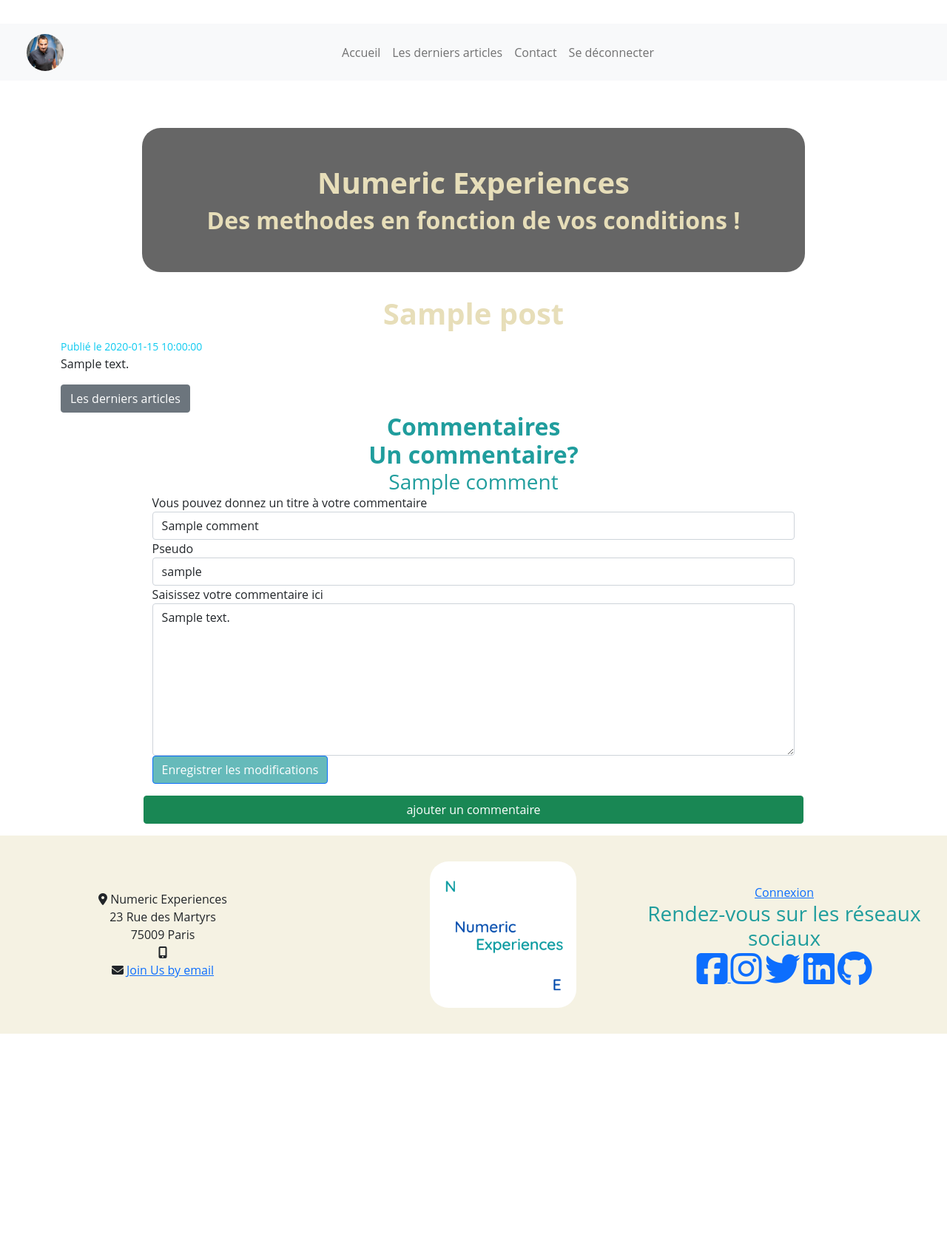
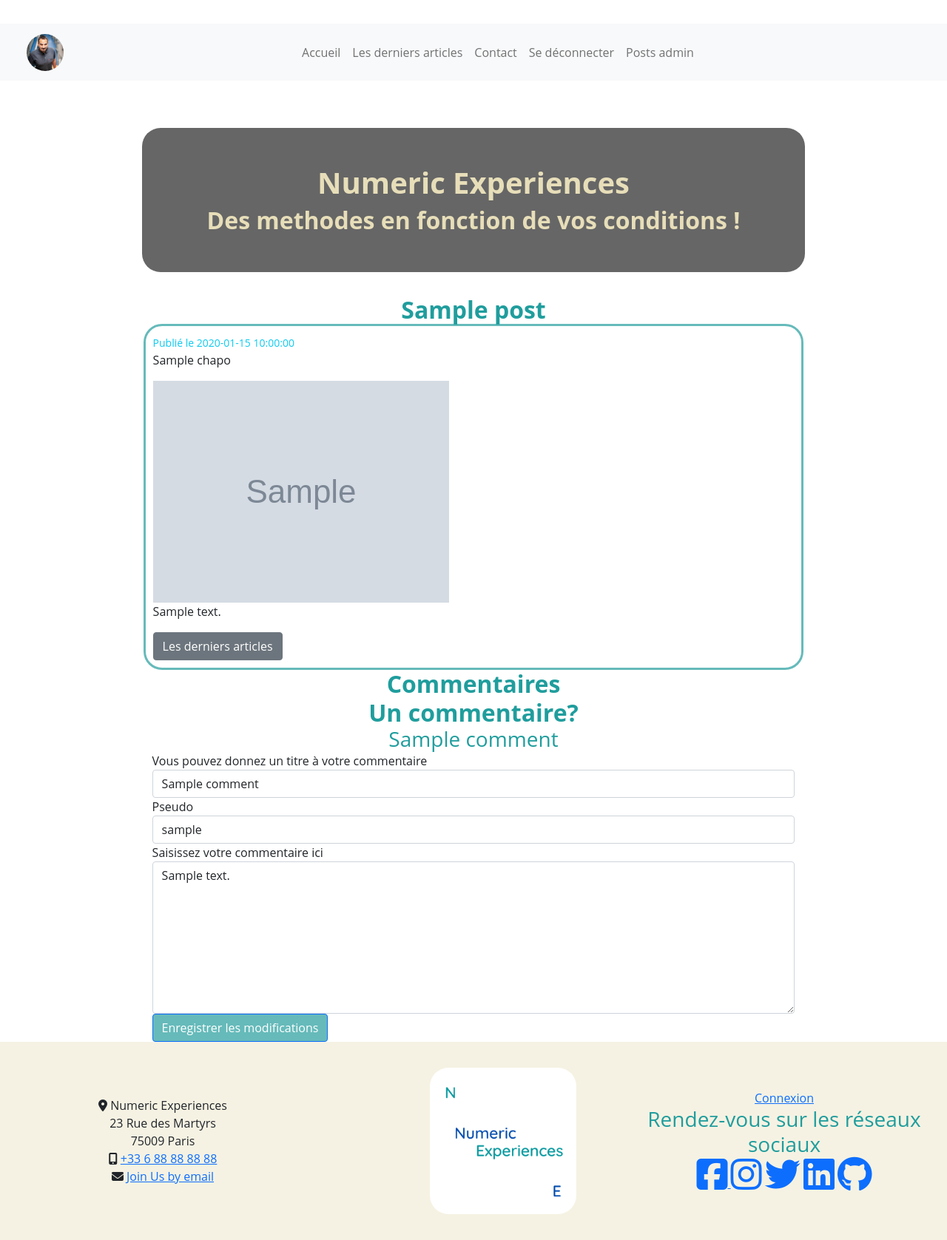
Before and after one commit to Monky23/My-first-blog, a PHP site: template Views/blog/show.php in a window 1280 px wide. Shown: the whole page at 74% size. Before the commit the page ends 1398 px from the top, so only its background shows below. Run offline with PHP 8.4, Linux system fonts and the light colour scheme; the visitor is signed in with stand-in values (Sample User, id 1); the template is opened without the code that fills it: most values are stand-ins (such as "Sample title", 1, 10 or a date in 2020); grey boxes marked "Sample" are stand-in pictures; data that the repository does not hold is empty; classes that the project's autoload settings leave out are loaded by file name; some libraries are stand-ins or nearby versions.

Commit message:
add input and screen for picture and caption for the posts

```diff
--- a/Views/blog/show.php
+++ b/Views/blog/show.php
@@ -1,26 +1,36 @@
-<h1><?= htmlspecialchars($params['post']->title) ?></h1>
+<h2><?= htmlspecialchars($params['post']->title) ?></h2>
+<article>
     <div>
         <?php foreach ($params['post']->getTags() as $tag) : ?>
-        <span class="badge bg-info"><a href="/tags/<?= $tag->id ?>" class="text-white"><?= $tag->name ?></a></span>
+            <span class="badge bg-info">
+                <a href="/tags/<?= (int)$tag->id ?>" class="text-white">
+                    <?= $tag->name ?>
+                </a>
+            </span>
         <?php endforeach ?>
         <small class="text-info">Publié le <?= $params['post']->getCreatedAt() ?></small>
     </div>
+    <p><?= nl2br(htmlspecialchars($params['post']->chapo)) ?></p>
+    <img src="uploads/<?= htmlspecialchars($params['post']->ft_image) ?? '' ?>" alt="">
     <p><?= nl2br(htmlspecialchars($params['post']->content)) ?></p>
     <a href="/posts" class="btn btn-secondary">Les derniers articles</a>
+</article>
 
 <h2>Commentaires</h2>
 <div id="comments-listing" class="row">
     <?php foreach ($params['post']->getComments() as $comment) : ?>
         <div class="card mb-3">
             <div class="card-body">
-                <h5><?= $comment->title ?></h5>
-                <p class="badge bg-dark">De: <?= $comment->username ?></p><br>
+                <h5><?= htmlspecialchars($comment->title) ?></h5>
+                <p class="badge bg-dark">
+                    De: <?= htmlspecialchars($comment->username) ?>
+                </p><br>
                 <small class="text-info">Dernière modification le:
                     <?= $comment->created_date ?></small>
-                <p><?= $comment->content ?></p>
+                <p><?= nl2br(htmlspecialchars($comment->content)) ?></p>
                 <?php if (isset($_SESSION['auth'])) : ?>
-                    <a href="/subscriber/comments/edit/<?= $comment->id ?>" class="btn btn-warning">Modifier</a>
-                    <form action="/subscriber/comments/delete/<?= $comment->id ?>" method="POST" class="d-inline">
+                    <a href="/subscriber/comments/edit/<?= (int)$comment->id ?>" class="btn btn-warning">Modifier</a>
+                    <form action="/subscriber/comments/delete/<?= (int)$comment->id ?>" method="POST" class="d-inline">
                         <button type="submit" class="btn btn-danger">Supprimer</button>
                     </form><br>
                 <?php endif ?>
@@ -30,7 +40,7 @@
 
     <?php if (isset($_SESSION['auth'])) : ?>
         <h2>Un commentaire?</h2>
-        <h3><?= $params['comment']->title ?? 'Créer un commentaire' ?></h3>
+        <h3><?= $params['comment']->title ?? 'Exprimez-vous à l\'aide de ce formulaire' ?></h3>
 
         <form action="<?= isset($params['comment']) ? "/subscriber/comments/edit/{$params['comment']->id}" : "/subscriber/comments/create" ?>" method="POST">
             <div class="form-group">
@@ -55,5 +65,6 @@
         </form>
 
     <?php endif ?>
-
+    <?php if (!isset($_SESSION['auth'])) : ?>
         <a href="/login" class="btn btn-success my-3">ajouter un commentaire</a>
+    <?php endif ?>
--- a/Views/layout.php
+++ b/Views/layout.php
@@ -49,6 +49,9 @@
               <li class="nav-item">
                 <a class="nav-link" href="/logout">Se déconnecter</a>
               </li>
+              <li class="nav-item">
+                <a class="nav-link" href="/admin/posts">Posts admin</a>
+              </li>
             <?php endif ?>
           </ul>
         </div>
@@ -72,7 +75,7 @@
         75009 Paris
       </div>
       <div><i class="fas fa-mobile-alt"></i>
-        <a href="tel:+33 6 88 88 88 88"></a>
+        <a href="tel:+33 6 88 88 88 88">+33 6 88 88 88 88</a>
       </div>
       <div><i class="fas fa-envelope"></i>
         <a href="mailto:lapaixjeanmichel@gmail.com"
--- a/public/css/style.css
+++ b/public/css/style.css
@@ -86,14 +86,6 @@ article {
 .prog, .news{
     display: flex;
     justify-content: space-around;
-}
-.prog .card, .news .card{
-    padding-top: 10px;
-    padding-bottom: 10px;
-    border-radius: 20px !important;
-    text-align: center;
-    margin: 20px;
-    width: 16rem;
 }
 #prog .card img{
     border-radius: 10px;
@@ -192,9 +184,12 @@ article {
     margin: 5px;
 }
 
-article div {
+article {
     margin: auto !important;
     width: 80%;
+    padding: 10px;
+    border: #66baba solid;
+    border-radius: 25px;
 }
 
 #confirm {
--- a/src/Controllers/Admin/PostController.php
+++ b/src/Controllers/Admin/PostController.php
@@ -6,7 +6,8 @@ use Controllers\Controller;
 use Models\Post;
 use Models\Tag;
 
-class PostController extends Controller {
+class PostController extends Controller
+{
 
     public function index()
     {
@@ -77,4 +78,5 @@ class PostController extends Controller {
             return header('Location: /admin/posts');
         }
     }
+
 }
```
Also changed, not shown: Views/admin/post/Form.php (+13 -1 lines), src/Models/Comment.php (+12 -1 lines). Lines whose indentation alone changed are shown as unchanged.
